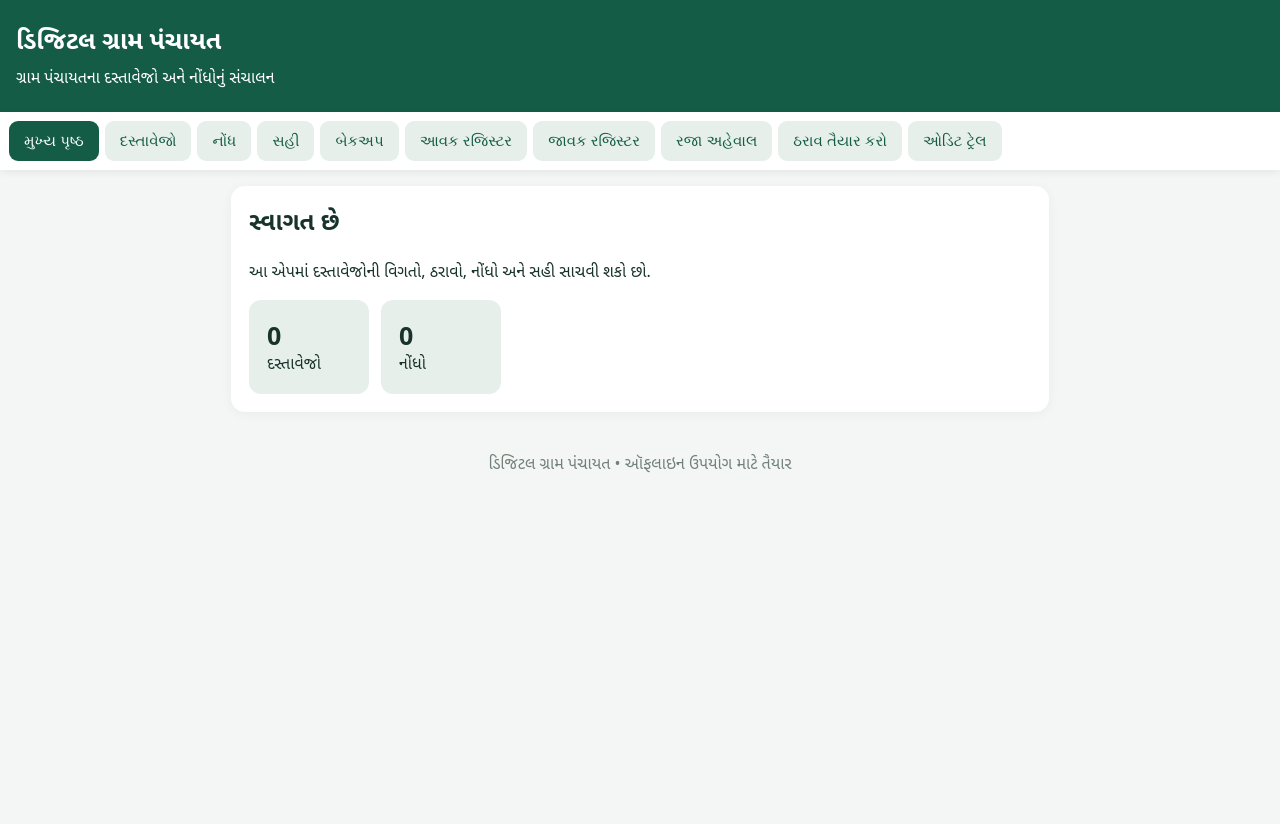
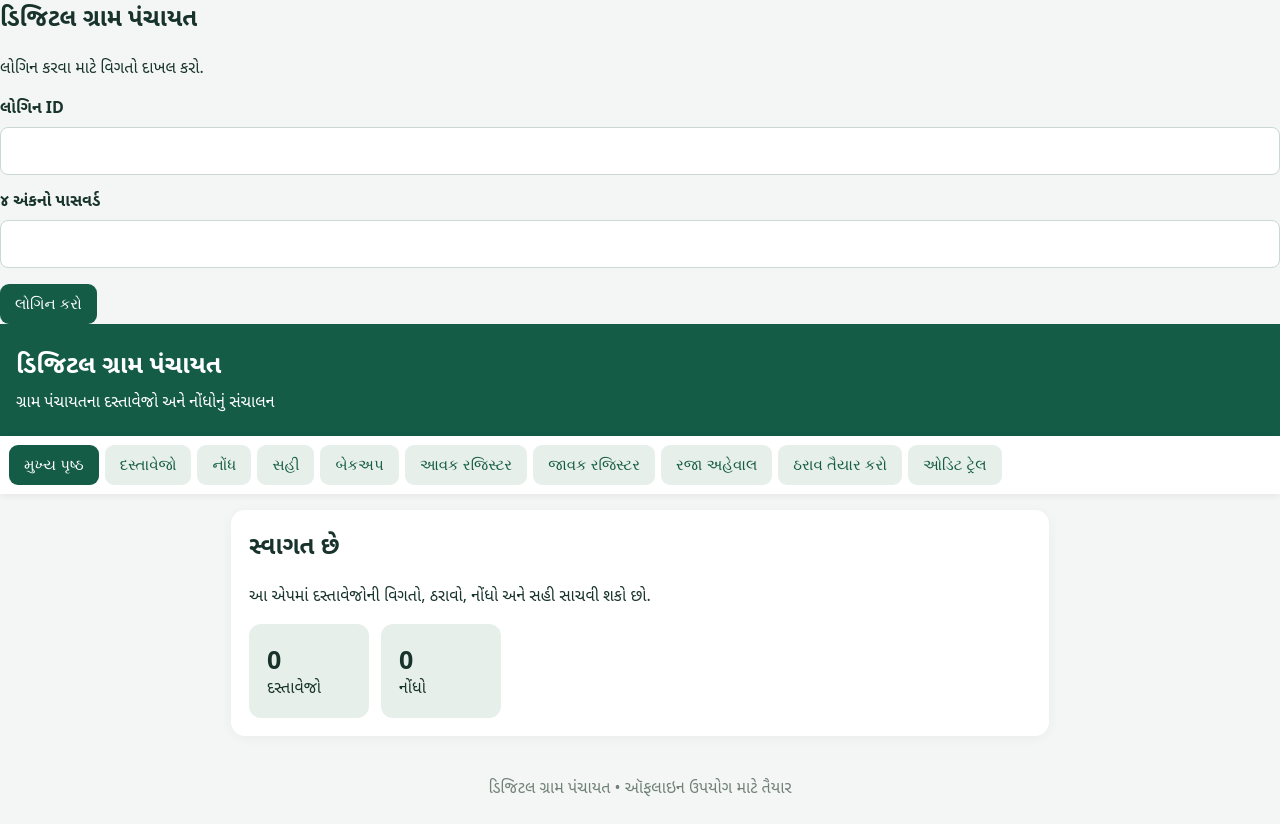
Before and after one commit to ask9724/digital-gram-panchayat, a website: page index.html in a window 1280 px wide. Before the commit the page ends 800 px from the top, so only its background shows below. Drawn offline with Linux system fonts and the light colour scheme.

Commit message:
Add login gate and credential change form

```diff
--- a/index.html
+++ b/index.html
@@ -9,6 +9,7 @@
 <title>ડિજિટલ ગ્રામ પંચાયત</title>
 </head>
 <body>
+<div id="loginGate" class="login-gate"><form id="loginForm" class="login-card"><h2 id="loginTitle">ડિજિટલ ગ્રામ પંચાયત</h2><p id="loginMessage">લોગિન કરવા માટે વિગતો દાખલ કરો.</p><label>લોગિન ID<input id="loginId" autocomplete="username" required></label><label>૪ અંકનો પાસવર્ડ<input id="loginPin" type="password" inputmode="numeric" pattern="[0-9]{4}" maxlength="4" autocomplete="current-password" required></label><p id="loginError" class="login-error"></p><button id="loginSubmit" type="submit">લોગિન કરો</button></form></div>
 <header><h1>ડિજિટલ ગ્રામ પંચાયત</h1><p>ગ્રામ પંચાયતના દસ્તાવેજો અને નોંધોનું સંચાલન</p></header>
 <nav>
 <button data-tab="home" class="active">મુખ્ય પૃષ્ઠ</button>
@@ -51,9 +52,11 @@
 <button id="exportData">બેકઅપ ડાઉનલોડ કરો</button>
 <label>બેકઅપ ફાઇલમાંથી ડેટા પાછો લાવો<input type="file" id="importData" accept="application/json"></label>
 <p id="backupStatus" class="hint"></p>
+<hr><h3>લોગિન ID અને પાસવર્ડ બદલો</h3><label>નવી લોગિન ID<input id="newLoginId" autocomplete="username" placeholder="તમારી પસંદગીની ID"></label><label>નવો ૪ અંકનો પાસવર્ડ<input id="newLoginPin" type="password" inputmode="numeric" pattern="[0-9]{4}" maxlength="4" placeholder="ચાર અંક"></label><label>હાલનો ૪ અંકનો પાસવર્ડ<input id="currentLoginPin" type="password" inputmode="numeric" pattern="[0-9]{4}" maxlength="4" placeholder="ચકાસણી માટે"></label><button id="changeLogin">લોગિન વિગતો બદલો</button><p id="loginChangeStatus" class="hint"></p>
 </section>
 </main>
 <footer>ડિજિટલ ગ્રામ પંચાયત • ઑફલાઇન ઉપયોગ માટે તૈયાર</footer>
+<script src="auth.js"></script>
 <script src="modules.js"></script>
 <script src="app.js"></script>
 <script src="audit.js"></script>
```
